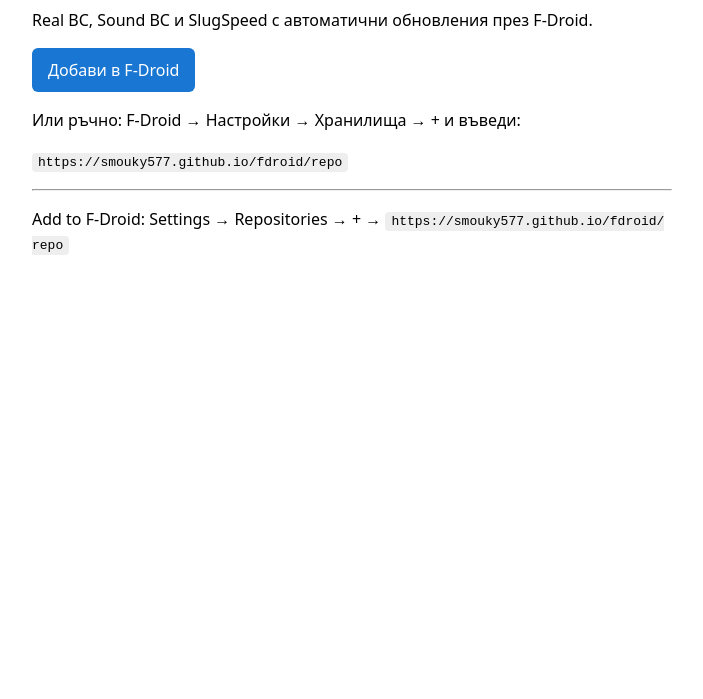
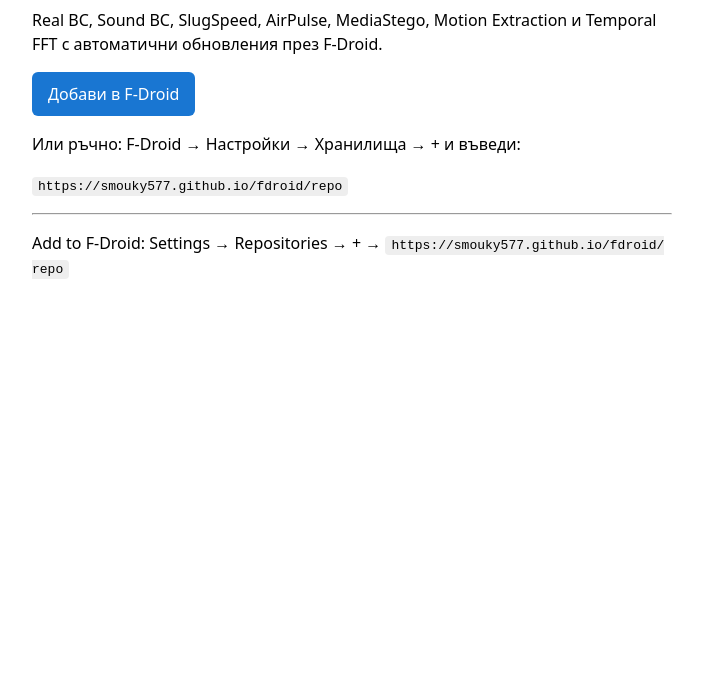
Before and after one commit to smouky577/fdroid, a plain HTML site: page index.html in a window 1280 px wide. Shown: the part 101-800 px from the top of the page, without its empty margins (288-991 px from the left). Drawn offline with Linux system fonts and the light colour scheme.

Commit message:
Add AirPulse, MediaStego, Motion Extraction and Temporal FFT to the F-Droid repo.
Co-authored-by: Cursor <cursoragent@cursor.com>

```diff
--- a/index.html
+++ b/index.html
@@ -12,7 +12,7 @@
 </head>
 <body>
 <h1>Dr. Baysinger – F-Droid хранилище</h1>
-<p>Real BC, Sound BC и SlugSpeed с автоматични обновления през F-Droid.</p>
+<p>Real BC, Sound BC, SlugSpeed, AirPulse, MediaStego, Motion Extraction и Temporal FFT с автоматични обновления през F-Droid.</p>
 <p><a class="btn" href="fdroidrepos://smouky577.github.io/fdroid/repo">Добави в F-Droid</a></p>
 <p>Или ръчно: F-Droid → Настройки → Хранилища → + и въведи:</p>
 <p><code>https://smouky577.github.io/fdroid/repo</code></p>
```
Also changed, not shown: apps.txt, 7 other files.
